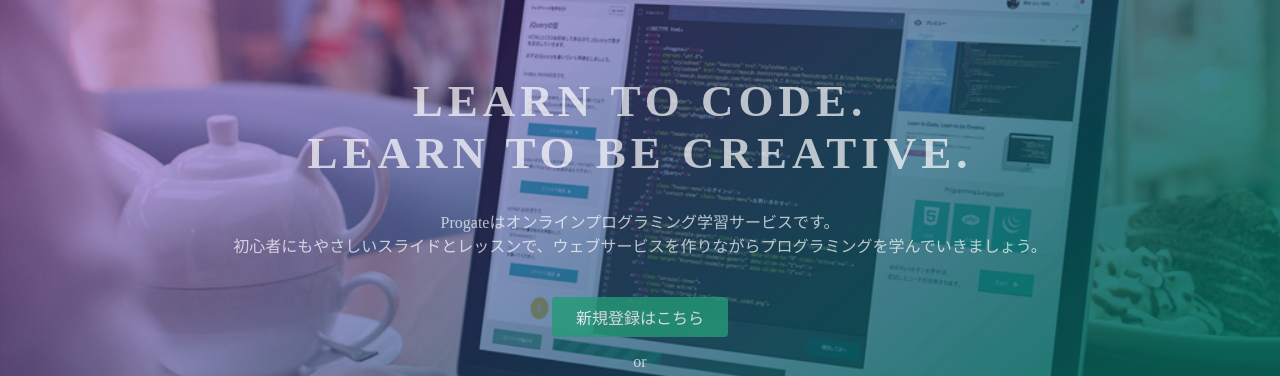
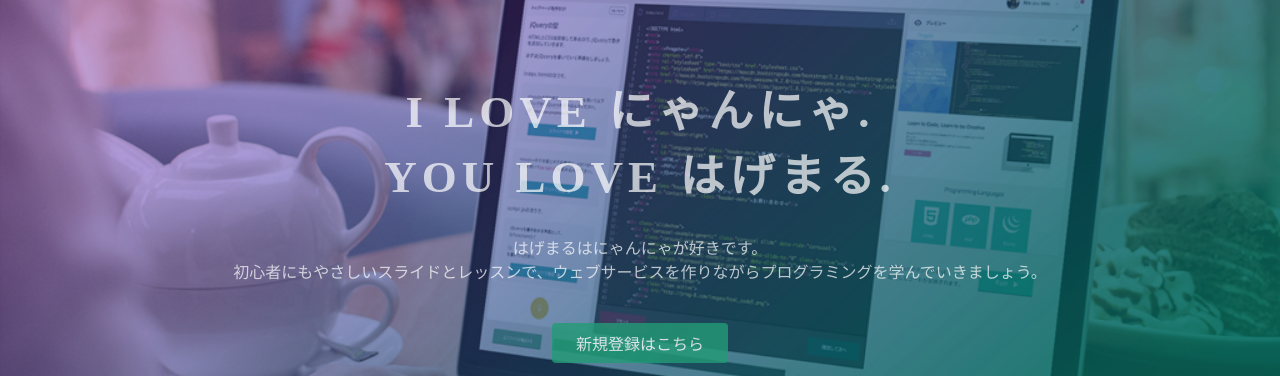
Before and after one commit to hagemaru0918/hagemaru0918.github.io, a plain HTML site: page index.html in a window 1280 px wide. Shown: the part 135-511 px from the top of the page. Drawn offline with Linux system fonts and the light colour scheme.

Commit message:
Update index.html

```diff
--- a/index.html
+++ b/index.html
@@ -23,8 +23,8 @@
   </header>
   <div class="top-wrapper">
     <div class="container">
-      <h1>LEARN TO CODE.<br>LEARN TO BE CREATIVE.</h1>
-      <p>Progateはオンラインプログラミング学習サービスです。<br>初心者にもやさしいスライドとレッスンで、ウェブサービスを作りながらプログラミングを学んでいきましょう。</p>
+      <h1>I LOVE にゃんにゃ.<br>YOU LOVE はげまる.</h1>
+      <p>はげまるはにゃんにゃが好きです。<br>初心者にもやさしいスライドとレッスンで、ウェブサービスを作りながらプログラミングを学んでいきましょう。</p>
       <div class="btn-wrapper">
         <a href="#" class="btn signup">新規登録はこちら</a>
         <p>or</p>
```
